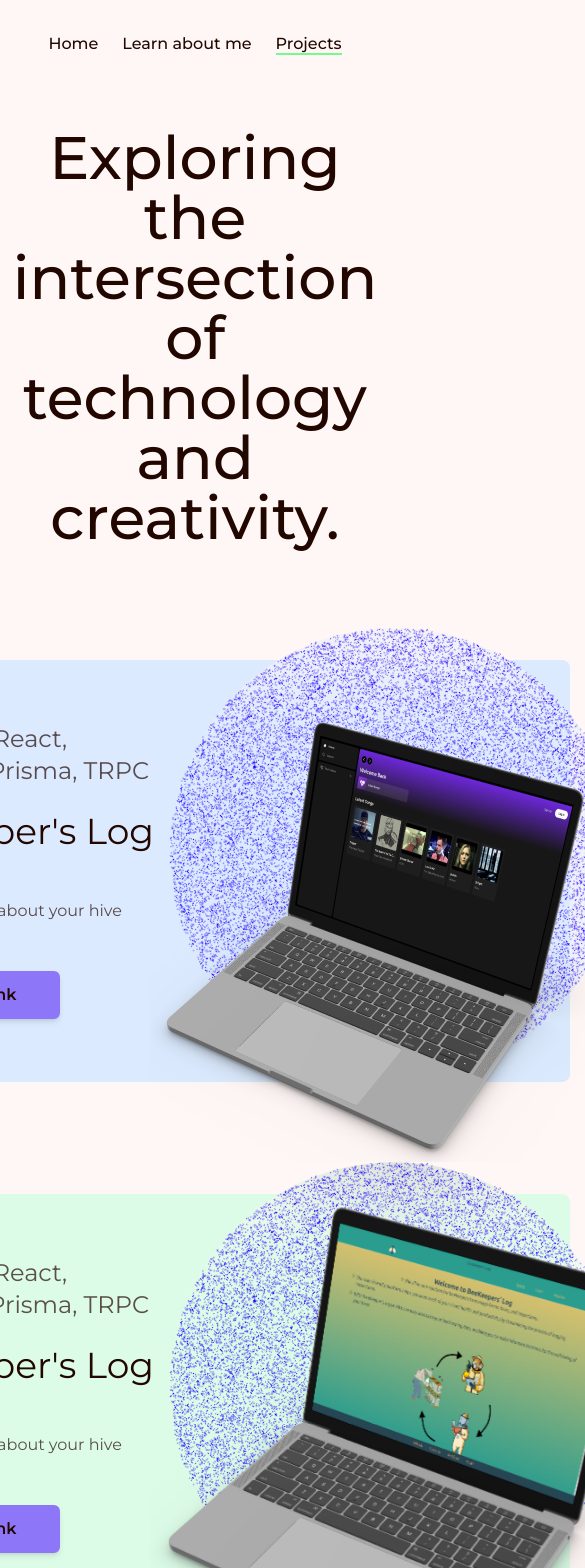
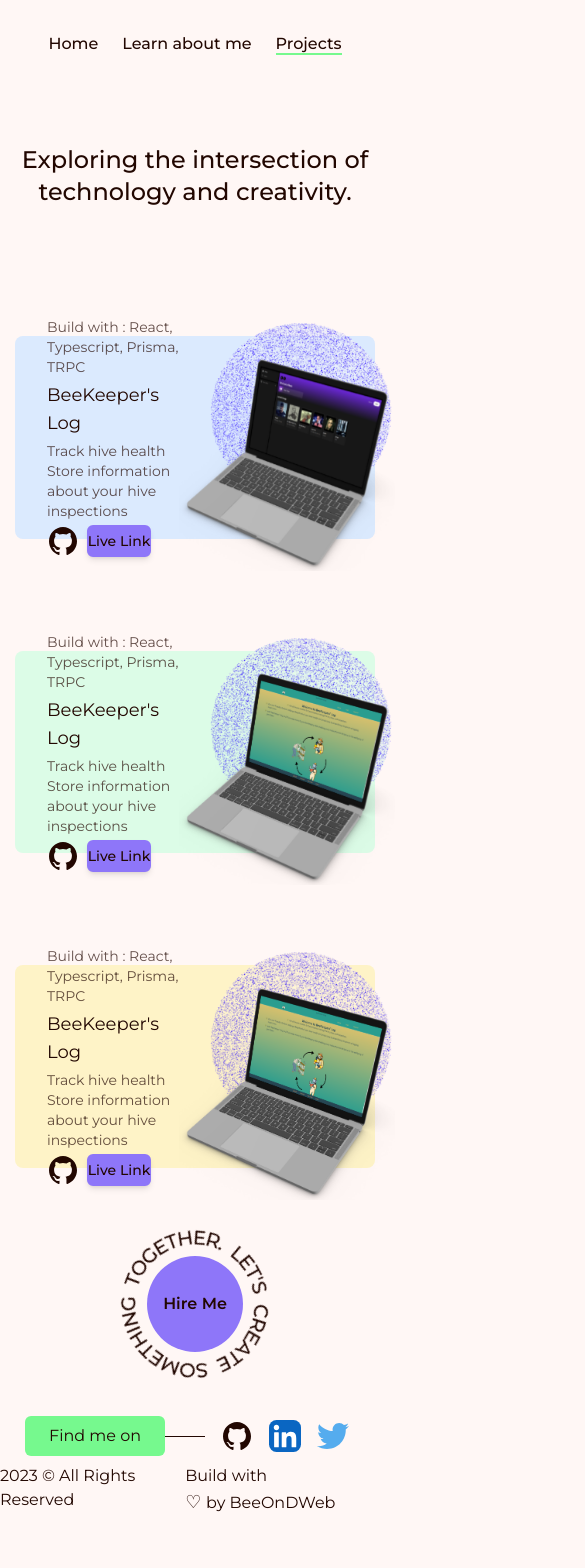
Before and after one commit to Captain-Leftovers/beeOnDWeb-portfolio, a Next.js app: page /projects in a window 390 px wide. Shown: the top 1568 px of the page, 585 px wide, since content can reach past the window. After the commit the page ends 1524 px from the top, so only its background shows below. Built offline with nearby package versions, Linux system fonts and the light colour scheme.

Commit message:
fixed mobile view and tablet

```diff
--- a/src/app/about/components/Introduction/AboutMe.tsx
+++ b/src/app/about/components/Introduction/AboutMe.tsx
@@ -1,6 +1,6 @@
 export default function AboutMe() {
 	return (
-		<div className=" flex flex-col justify-center bg-red-500">
+		<div className=" flex flex-col justify-center">
 			<h1 className="text-4xl font-medium">About Me</h1>
 			<p className="mt-4 text-xl">
 				Hello! I&apos;m Dob, a self-taught Full Stack
--- a/src/app/about/components/Introduction/Introduction.tsx
+++ b/src/app/about/components/Introduction/Introduction.tsx
@@ -3,14 +3,13 @@ import PersonalPhotoCard from './PersonalPhotoCard'
 
 export default function Introduction() {
 	return (
-		<article className=" flex flex-col w-full min-h-[80vh] py-8 lg:flex-row">
-			<AboutMe />
-			<PersonalPhotoCard />
+		<article className="">
+			<div className="w-full py-8 space-y-4 lg:flex lg:flex-row">
+				<PersonalPhotoCard />
+				<AboutMe />
+			</div>
 		</article>
 	)
 }
 
-
-
-
 //TODO :  fix tablet and mobile view photo not sitting on bottom
--- a/src/app/about/components/Introduction/PersonalPhotoCard.tsx
+++ b/src/app/about/components/Introduction/PersonalPhotoCard.tsx
@@ -3,12 +3,11 @@ import myPhoto from '#/one.png'
 
 export default function PersonalPhotoCard() {
 	return (
-		<div className=" relative  w-full min-h-[200px] border">
+		<div className=" relative  w-full min-h-[400px]">
 			<Image
 				src={myPhoto}
 				alt="myPhoto"
 				fill
-
 				style={{ objectFit: 'contain' }}
 			/>
 		</div>
--- a/src/app/about/components/Skills/Skills.tsx
+++ b/src/app/about/components/Skills/Skills.tsx
@@ -3,7 +3,7 @@ import SkillsTree from "./SkillsTree";
 
 export default function Skills() {
 	return (
-		<section className=" w-full flex flex-col justify-center items-center mt-20 ">
+		<section className=" w-full flex flex-col justify-center items-center mt-20">
 			<h1 className="text-6xl">Skills</h1>
             <SkillsTree />
 		</section>
--- a/src/app/about/components/Skills/SkillsTree.tsx
+++ b/src/app/about/components/Skills/SkillsTree.tsx
@@ -17,7 +17,7 @@ export default function SkillsTree() {
 	console.log();
 
 	return (
-		<div className="my-10 w-full grid gap-10 lg:grid-cols-4 justify-items-center md:grid-cols-3 sm:grid-cols-2 grid-cols-1">
+		<div className="my-10 w-full grid gap-6 lg:grid-cols-4 justify-items-center md:grid-cols-3 sm:grid-cols-2 grid-cols-1">
 			<SkillCard svgIcon={<HtmlSVG/>} text='HTML'/>
 			<SkillCard svgIcon={<CssSVG/>} text='CSS'/>
 			<SkillCard svgIcon={<TailwindSVG/>} text='Tailwind CSS'/>
--- a/src/app/about/page.tsx
+++ b/src/app/about/page.tsx
@@ -8,7 +8,7 @@ export const metadata = {
 
 export default function page() {
 	return (
-		<main className="flex flex-col items-center justify-center grow lg:w-2/3 p-2 ">
+		<main className="flex flex-col items-center justify-center grow  p-2 max-w-7xl">
 			<Introduction />
 			<Skills />
 		</main>
--- a/src/app/components/FollowMe.tsx
+++ b/src/app/components/FollowMe.tsx
@@ -2,20 +2,22 @@ import { GithubIcon, LinkedInIcon, TwitterIcon } from '@/components/Icons'
 
 export default function FollowMe() {
 	return (
-		<section className="lg:fixed flex items-center justify-center rotate-90  lg:-right-10 lg:top-1/2 h-96">
-			<div className="relative px-6 py-2 rounded-md bg-accent dark:bg-accent-dark before:content-[''] before:w-10 before:h-[1px]  before:absolute before:-right-10 before:top-1/2  before:-translate-y-1/2 before:bg-text dark:before:bg-text-dark ">Find me on</div>
+		<section className="xl:fixed flex items-center justify-center xl:rotate-90  xl:-right-24 xl:top-1/2">
+			<div className="relative px-6 py-2 rounded-md bg-accent dark:bg-accent-dark before:content-[''] before:w-10 before:h-[1px]  before:absolute before:-right-10 before:top-1/2  before:-translat e-y-1/2 before:bg-text dark:before:bg-text-dark whitespace-nowrap ">
+				Find me on
+			</div>
 
 			<a
 				href="https://github.com/Captain-Leftovers"
 				target="_blank"
-				className="w-8 mr-4 -rotate-90 ml-14 hover:scale-110"
+				className="w-8 mr-4  ml-14 hover:scale-110 xl:-rotate-90"
 			>
 				<GithubIcon />
 			</a>
 			<a
 				href="https://www.linkedin.com/in/dobromir-ivanov-710136261/"
 				target="_blank"
-				className="w-8 mr-4 -rotate-90 hover:scale-110"
+				className="w-8 mr-4 hover:scale-110 xl:-rotate-90"
 			>
 				<LinkedInIcon />
 			</a>
@@ -23,7 +25,7 @@ export default function FollowMe() {
 			<a
 				href="https://twitter.com/BeeondwebIvanov"
 				target="_blank"
-				className="w-8 mr-4 -rotate-90 hover:scale-110"
+				className="w-8 mr-4  hover:scale-110 xl:-rotate-90"
 			>
 				<TwitterIcon />
 			</a>
--- a/src/app/components/HireMe.tsx
+++ b/src/app/components/HireMe.tsx
@@ -3,7 +3,7 @@ import { CircularText } from '@/components/Icons'
 
 export default function HireMe() {
 	return (
-		<div className="lg:fixed flex items-center justify-center overflow-hidden lg:left-4 lg:bottom-4">
+		<div className="xl:fixed flex items-center justify-center overflow-hidden xl:-left-2 xl:bottom-4">
       <div className='relative flex items-center justify-center w-48 h-auto'>
         <CircularText className={"fill-text dark:fill-text-dark animate-spin-slower "}/>
 			<Link href="/" className="absolute flex items-center justify-center w-24 h-24 font-semibold transition-all duration-200  rounded-full dark:bg-primary-dark  bg-primary dark:text-text-dark text-text hover:scale-105 active:scale-100">
--- a/src/app/layout.tsx
+++ b/src/app/layout.tsx
@@ -27,8 +27,10 @@ export default function RootLayout({
 			>
 				<NavBar />
 				{children}
-				<HireMe />
-				<FollowMe />
+				<div className='flex flex-col gap-4'>
+					<HireMe />
+					<FollowMe />
+				</div>
 				<Footer />
 			</body>
 		</html>
--- a/src/app/page.tsx
+++ b/src/app/page.tsx
@@ -2,7 +2,7 @@ import { LaptopSVG } from "@/components/Icons";
 
 export default function Home() {
 	return (
-		<main className="flex items-center justify-around  bg-background dark:bg-background-dark grow w-full lg:max-w-screen-xl text-text dark:text-text-dark">
+		<main className="flex flex-col xl:flex-row  items-center justify-around  bg-background dark:bg-background-dark grow w-full lg:max-w-screen-xl text-text dark:text-text-dark">
 		<div className="w-1/2">
 			<LaptopSVG className="w-full h-auto" />
 		</div>
--- a/src/app/projects/components/BigProjCard.tsx
+++ b/src/app/projects/components/BigProjCard.tsx
@@ -22,17 +22,17 @@ export default function BigProjCard({
 	liveLink
 }: BigProjCardProps) {
 	return (
-		<div className="w-[750px] h-auto group ">
+		<div className="md:w-[750px] w-[360px] mx-auto h-auto group ">
 			<div className={`w-full  mx-auto aspect-video flex relative rounded-lg outline outline-transparent outline-1 group-hover:outline-accent ${cardColor} dark:bg-opacity-40`}>
-				<div className="w-3/5 absolute top-0 left-0 translate-y-1/2  animate-spin-two shadow-md backdrop-blur-3xl scale-100  shadow-transparent rounded-full transition duration-500">
+				<div className="w-1/2 top-0 left-14 sm:w-3/5 absolute sm:top-0 sm:left-0 sm:translate-y-1/2  animate-spin-two shadow-md backdrop-blur-3xl scale-100  shadow-transparent rounded-full transition duration-500">
 					<Image alt="grain" src={blueNoise} className="dark:opacity-60" />
 				</div>
 
-				<div className=" w-1/2  flex flex-col justify-center pl-8 gap-6 z-20">
-					<h2 className="text-2xl text-text/70 dark:text-text-dark/80">
+				<div className="text-sm w-1/2  flex flex-col justify-center pl-8 gap-1 sm:gap-6 z-20">
+					<h2 className="text-md sm:text-2xl text-text/70 dark:text-text-dark/80">
 						{buildWith}
 					</h2>
-					<h1 className="text-4xl">{name}</h1>
+					<h1 className="text-lg sm:text-4xl">{name}</h1>
 					<section className="text-text/70 dark:text-text-dark/80">
 						<ul>
 							{description.map((desc) => (
@@ -43,7 +43,7 @@ export default function BigProjCard({
 						</ul>
 					</section>
 
-					<div className="flex gap-4 items-center">
+					<div className="flex gap-2 sm:gap-4 items-center">
 						<a
 							href={githubLink}
 							target="_blank"
@@ -54,13 +54,13 @@ export default function BigProjCard({
 						<a
 							href={liveLink}
 							target="_blank"
-							className="shadow-md w-40 flex items-center justify-center p-2.5 px-6 border-2 border-solid rounded-md border-primary dark:border-primary-dark bg-primary dark:bg-primary-dark font-semibold hover:bg-transparent dark:hover:bg-transparent"
+							className=" shadow-md w-16 whitespace-nowrap  sm:w-24 md:w-32 flex items-center justify-center p-1 sm:p-2.5 sm:px-6 border-2 border-solid rounded-md border-primary dark:border-primary-dark bg-primary dark:bg-primary-dark font-medium sm:font-semibold hover:bg-transparent dark:hover:bg-transparent"
 						>
 							Live Link
 						</a>
 					</div>
 				</div>
-				<div className="absolute -right-20 -bottom-20 w-2/3">
+				<div className="absolute w-3/5 -right-5 -bottom-8 sm:-right-20 sm:-bottom-20 sm:w-2/3">
 					<picture className="">
 						<Image
 							loading="eager"
--- a/src/app/projects/page.tsx
+++ b/src/app/projects/page.tsx
@@ -10,9 +10,9 @@ export const metadata = {
 
 export default function Projects() {
 	return (
-		<main className="flex flex-col items-center justify-center grow w-full max-w-screen-xl    gap-28 ">
-			<div>
-				<h1 className="text-6xl font-medium max-w-screen-lg text-center mt-10 ">
+		<main className="w-full xl:max-w-screen-xl space-y-28 py-10">
+			<div className='w-full'>
+				<h1 className="text-2xl mx-auto p-4 sm:text-6xl text-center font-medium xl:max-w-screen-lg ">
 					Exploring the intersection of technology
 					and creativity.
 				</h1>
@@ -24,7 +24,6 @@ export default function Projects() {
 			description={['Track hive health','Store information about your hive inspections']}
 			imageSrc={mySpotLaptop}
 			cardColor='bg-blue-100'
-
 			githubLink='https://github.com/Captain-Leftovers/my-spot'
 			liveLink='https://my-spot.vercel.app/'
 			/>
```
Also changed, not shown: public/laptopMySpot.png.
